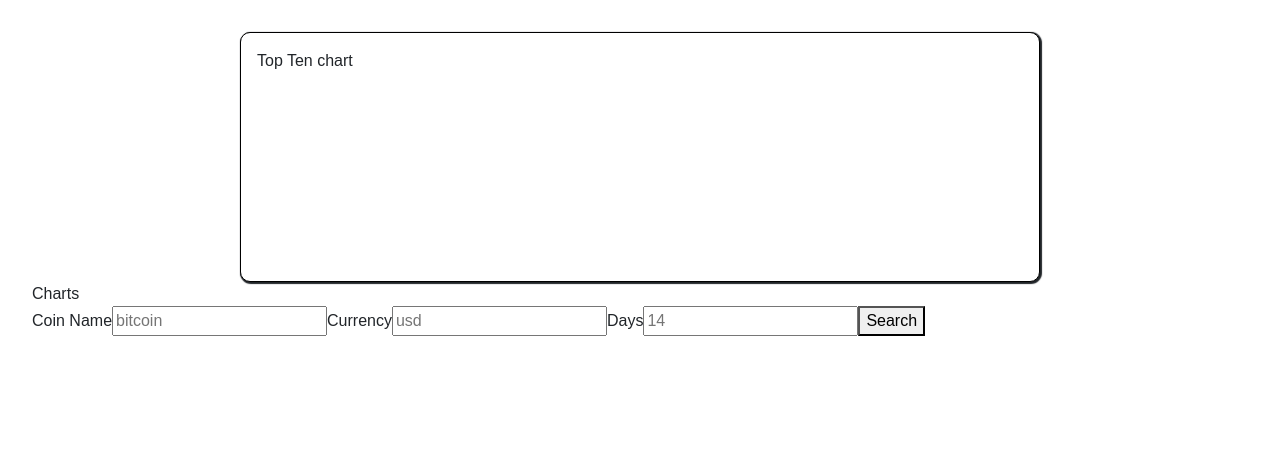
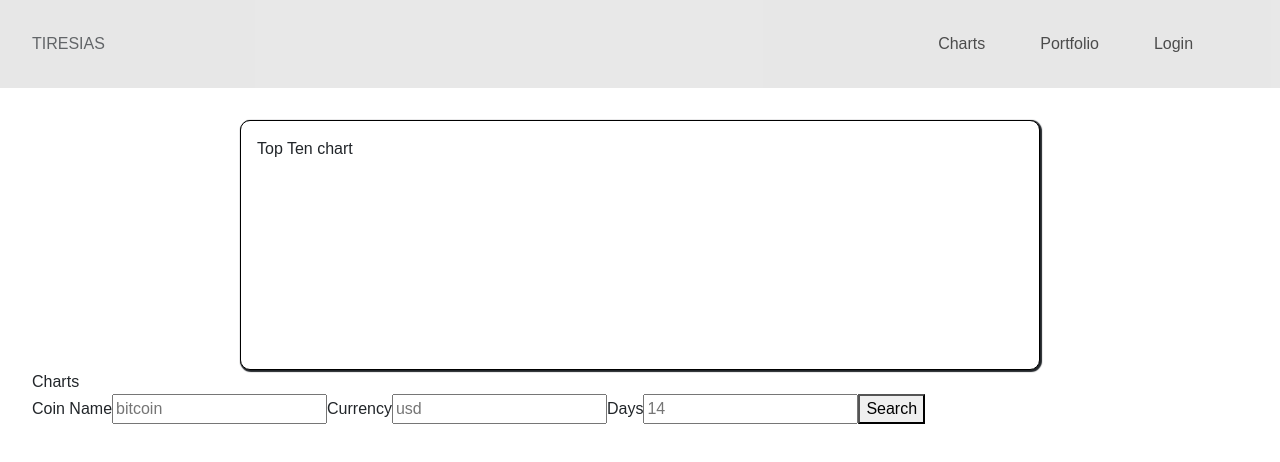
Before and after one commit to NathanWaddell121107/tiresias, a Next.js app: page /charts in a window 1280 px wide. Shown: the top 462 px of the page. Built offline with nearby package versions, Linux system fonts and the light colour scheme.

Commit message:
Fixing issue

```diff
--- a/pages/charts.tsx
+++ b/pages/charts.tsx
@@ -1,11 +1,13 @@
 import React from 'react'
 import Charts from '../presentation/components/charts'
 import { GlobalStyle } from '../presentation/components/global-theme'
+import Header from '../presentation/components/header'
 
 const ChartsPage: React.FC = () => {
 	return (
 		<>
 			<GlobalStyle />
+			<Header />
 			<Charts />
 		</>
 	)
--- a/presentation/components/header/index.tsx
+++ b/presentation/components/header/index.tsx
@@ -5,7 +5,7 @@ import { faBars } from '@fortawesome/free-solid-svg-icons'
 import Link from 'next/link'
 
 interface Props {
-	toggleModal: () => void
+	toggleModal?: () => void
 }
 
 const Header: React.FC<Props> = ({ toggleModal }) => {
```
